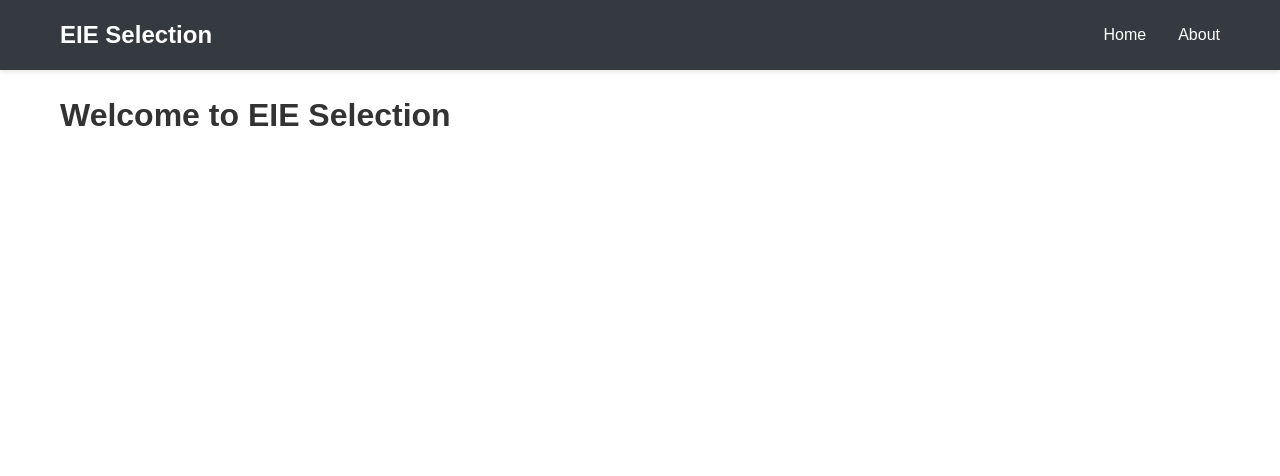
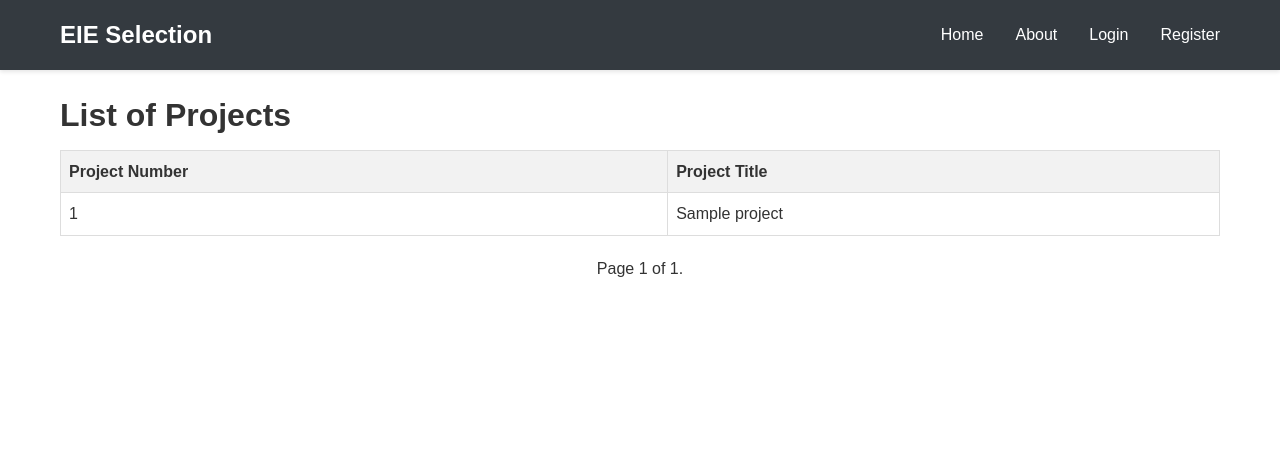
Before and after one commit to amcoolalphonce/eie-project-selection, a Django app: template base/templates/base/home.html in a window 1280 px wide. Shown: the top 476 px of the page. Run offline with Django 5.2, Linux system fonts and the light colour scheme; the template is opened without the code that fills it: most values are stand-ins (such as "Sample title", 1, 10 or a date in 2020).

Commit message:
home page visuals, redirects and pagination

```diff
--- /dev/null
+++ b/base/static/home.css
@@ -0,0 +1,36 @@
+table {
+    width: 100%;
+    border-collapse: collapse;
+}
+th, td {
+    border: 1px solid #ddd;
+    padding: 8px;
+    text-align: left;
+}
+th {
+    background-color: #f2f2f2;
+}
+tr:nth-child(even) {
+    background-color: #f9f9f9;
+}
+
+
+.pagination {
+    margin-top: 20px;
+    display: flex;
+    justify-content: center;
+}
+.pagination a {
+    color: black;
+    padding: 8px 16px;
+    text-decoration: none;
+    border: 1px solid #ddd;
+}
+.pagination a.active {
+    background-color: #4CAF50;
+    color: white;
+    border: 1px solid #4CAF50;
+}
+.pagination a:hover:not(.active) {
+    background-color: #ddd;
+}
--- a/base/templates/base/base.html
+++ b/base/templates/base/base.html
@@ -11,7 +11,7 @@
     <link rel="stylesheet" href="{% static 'navbar.css' %}">
     <link rel="stylesheet" href="{% static 'footer.css' %}">
     <link rel="stylesheet" href="{% static 'register.css' %}">
-
+    <link rel="stylesheet" href="{% static 'home.css' %}">
     <!-- Additional CSS block for child templates -->
     {% block extra_css %}{% endblock %}
 </head>
@@ -20,15 +20,42 @@
     <nav class="navbar">
         <div class="nav-container">
             <div class="nav-logo">
-                <a href="#">EIE Selection</a>
+                <a href="{% url 'home' %}">EIE Selection</a>
             </div>
             <ul class="nav-menu">
+                {% if user.is_authenticated %}
                 <li class="nav-item">
-                    <a href="#" class="nav-link">Home</a>
+                    <a href="#" class="nav-link">Select Project</a>
+                </li>
+
+                <li class="nav-item">
+                    <a href="{% url 'home' %}" class="nav-link">Home</a>
                 </li>
                 <li class="nav-item">
                     <a href="#" class="nav-link">About</a>
                 </li>
+                <li class="nav-item">
+                    <a href="#" class="nav-link">Logout</a>
+                </li>
+
+                {% else %}
+
+                <li class="nav-item">
+                    <a href="{% url 'home' %}" class="nav-link">Home</a>
+                </li>
+                <li class="nav-item">
+                    <a href="#" class="nav-link">About</a>
+                </li>
+                <li class="nav-item">
+                    <a href="#" class="nav-link">Login</a>
+                </li>
+
+                <li class="nav-item">
+                    <a href="{% url 'users:register' %}" class="nav-link">Register</a>
+                </li>
+                {% endif %}
+
+
             </ul>
             <div class="nav-toggle">
                 <span class="bar"></span>
--- a/base/templates/base/home.html
+++ b/base/templates/base/home.html
@@ -1,7 +1,48 @@
+
 {%   extends "base/base.html" %}
+{% block title %}Results - EIE Selection{% endblock %}
+{% block content %}
 
-{% block title %}Home - EIE Selection{% endblock %}
+    <h1>List of Projects</h1>
 
-{% block content %}
-<h1>Welcome to EIE Selection</h1>
+    {% if page_obj %}
+        <table>
+            <thead>
+                <tr>
+                    <th>Project Number</th>
+                    <th>Project Title</th>
+                </tr>
+            </thead>
+            <tbody>
+                {% for project in page_obj %}
+                <tr>
+                    <td>{{ project.PRJ_NUMBER }}</td>
+                    <td>{{ project.PRJ_TITLE }}</td>
+                </tr>
+                {% endfor %}
+            </tbody>
+        </table>
+
+        <div class="pagination">
+            <span class="step-links">
+                {% if page_obj.has_previous %}
+                    <a href="?page=1">&laquo; 1</a>
+                    <a href="?page={{ page_obj.previous_page_number }}">previous</a>
+                {% endif %}
+
+                <span class="current">
+                    Page {{ page_obj.number }} of {{ page_obj.paginator.num_pages }}.
+                </span>
+
+                {% if page_obj.has_next %}
+                    <a href="?page={{ page_obj.next_page_number }}">next</a>
+                    <a href="?page={{ page_obj.paginator.num_pages }}">last &raquo;</a>
+                {% endif %}
+            </span>
+        </div>
+    {% else %}
+        <p>No project data available.</p>
+    {% endif %}
+
+
 {% endblock content %}
--- a/users/templates/users/register.html
+++ b/users/templates/users/register.html
@@ -6,7 +6,7 @@
     <div class="registration-container">
         <div class="registration-form">
             <h2>Create Account</h2>
-            <form method="post" action="{% url 'register' %}">
+            <form method="post" action="{% url 'users:register' %}">
                 {% csrf_token %}
 
                 <div class="form-group">
--- a/users/urls.py
+++ b/users/urls.py
@@ -2,6 +2,8 @@
 from django.urls import path
 from . import views
 
+app_name = 'users'
+
 urlpatterns = [
     path('register', views.register, name='register'),
 ]
```
Also changed, not shown: base/templates/base/results.html (+42 -6 lines), base/views.py (+8 -7 lines), db.sqlite3, 1 other file.
